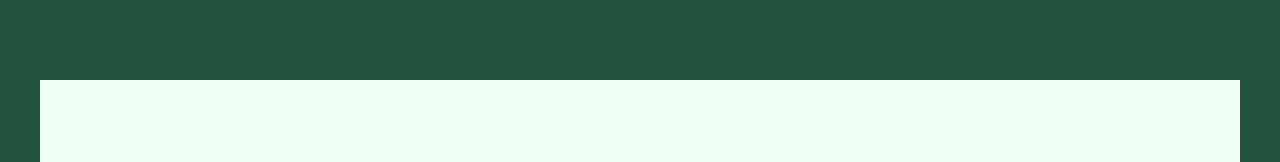
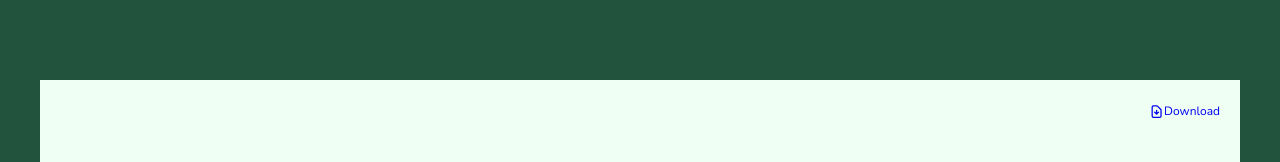
Before and after one commit to petrepan/petre, a Next.js app: page /resume in a window 1280 px wide. Shown: the top 162 px of the page. Built offline with nearby package versions, Linux system fonts and the light colour scheme.

Commit message:
Resume changes

```diff
--- a/pages/resume.js
+++ b/pages/resume.js
@@ -83,7 +83,11 @@ const Resume = () => {
                                 d="M165.9 397.4c0 2-2.3 3.6-5.2 3.6-3.3.3-5.6-1.3-5.6-3.6 0-2 2.3-3.6 5.2-3.6 3-.3 5.6 1.3 5.6 3.6zm-31.1-4.5c-.7 2 1.3 4.3 4.3 4.9 2.6 1 5.6 0 6.2-2s-1.3-4.3-4.3-5.2c-2.6-.7-5.5.3-6.2 2.3zm44.2-1.7c-2.9.7-4.9 2.6-4.6 4.9.3 2 2.9 3.3 5.9 2.6 2.9-.7 4.9-2.6 4.6-4.6-.3-1.9-3-3.2-5.9-2.9zM244.8 8C106.1 8 0 113.3 0 252c0 110.9 69.8 205.8 169.5 239.2 12.8 2.3 17.3-5.6 17.3-12.1 0-6.2-.3-40.4-.3-61.4 0 0-70 15-84.7-29.8 0 0-11.4-29.1-27.8-36.6 0 0-22.9-15.7 1.6-15.4 0 0 24.9 2 38.6 25.8 21.9 38.6 58.6 27.5 72.9 20.9 2.3-16 8.8-27.1 16-33.7-55.9-6.2-112.3-14.3-112.3-110.5 0-27.5 7.6-41.3 23.6-58.9-2.6-6.5-11.1-33.3 2.6-67.9 20.9-6.5 69 27 69 27 20-5.6 41.5-8.5 62.8-8.5s42.8 2.9 62.8 8.5c0 0 48.1-33.6 69-27 13.7 34.7 5.2 61.4 2.6 67.9 16 17.7 25.8 31.5 25.8 58.9 0 96.5-58.9 104.2-114.8 110.5 9.2 7.9 17 22.9 17 46.4 0 33.7-.3 75.4-.3 83.6 0 6.5 4.6 14.4 17.3 12.1C428.2 457.8 496 362.9 496 252 496 113.3 383.5 8 244.8 8zM97.2 352.9c-1.3 1-1 3.3.7 5.2 1.6 1.6 3.9 2.3 5.2 1 1.3-1 1-3.3-.7-5.2-1.6-1.6-3.9-2.3-5.2-1zm-10.8-8.1c-.7 1.3.3 2.9 2.3 3.9 1.6 1 3.6.7 4.3-.7.7-1.3-.3-2.9-2.3-3.9-2-.6-3.6-.3-4.3.7zm32.4 35.6c-1.6 1.3-1 4.3 1.3 6.2 2.3 2.3 5.2 2.6 6.5 1 1.3-1.3.7-4.3-1.3-6.2-2.2-2.3-5.2-2.6-6.5-1zm-11.4-14.7c-1.6 1-1.6 3.6 0 5.9 1.6 2.3 4.3 3.3 5.6 2.3 1.6-1.3 1.6-3.9 0-6.2-1.4-2.3-4-3.3-5.6-2z"></path>
                         </svg>
                     </a>
-                    {/* <a target="_blank" rel="noopener noreferrer" href="/Peter-Awotola-Resume.pdf">
+                    <a
+                        target="_blank"
+                        className="download"
+                        rel="noopener noreferrer"
+                        href="/Peter-Awotola-Resume.pdf">
                         <svg
                             className="w-6 h-6"
                             fill="none"
@@ -97,7 +101,7 @@ const Resume = () => {
                                 d="M12 10v6m0 0l-3-3m3 3l3-3m2 8H7a2 2 0 01-2-2V5a2 2 0 012-2h5.586a1 1 0 01.707.293l5.414 5.414a1 1 0 01.293.707V19a2 2 0 01-2 2z"></path>
                         </svg>
                         <span>Download</span>
-                    </a> */}
+                    </a>
                 </div>
                 <div className="skills">
                     <section className="contact">
@@ -291,7 +295,7 @@ const Resume = () => {
                 .link svg {
                     width: 1em;
                     height: 1em;
-                    vertical-align: top;
+                    vertical-align: middle;
                 }
 
                 .link a {
@@ -432,6 +436,10 @@ const Resume = () => {
                         display: block;
                     }
 
+                    .download {
+                        display: none;
+                    }
+
                     .skills {
                         display: none;
                     }
```
Also changed, not shown: 1 other file (tests, documents, lock files or other folders).
